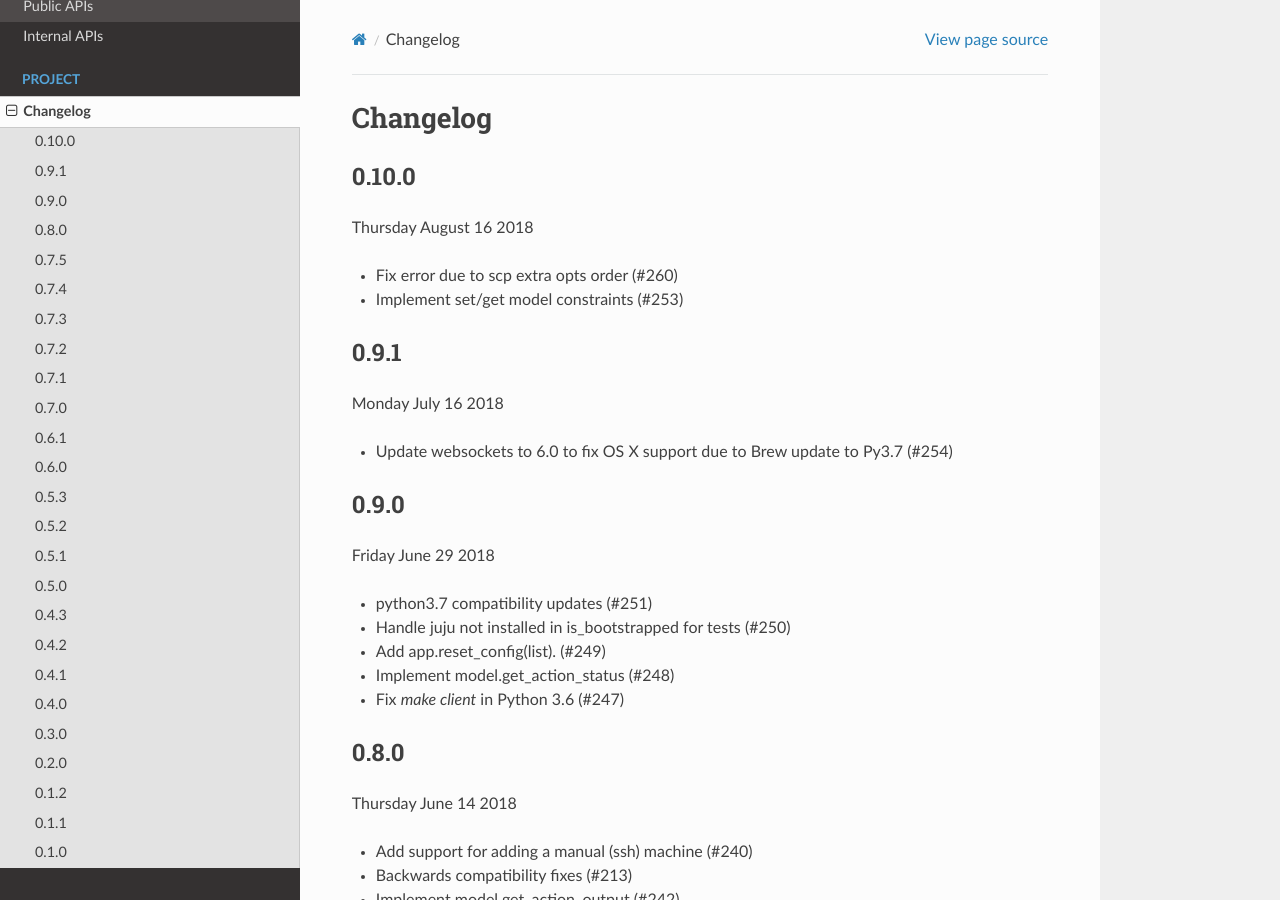
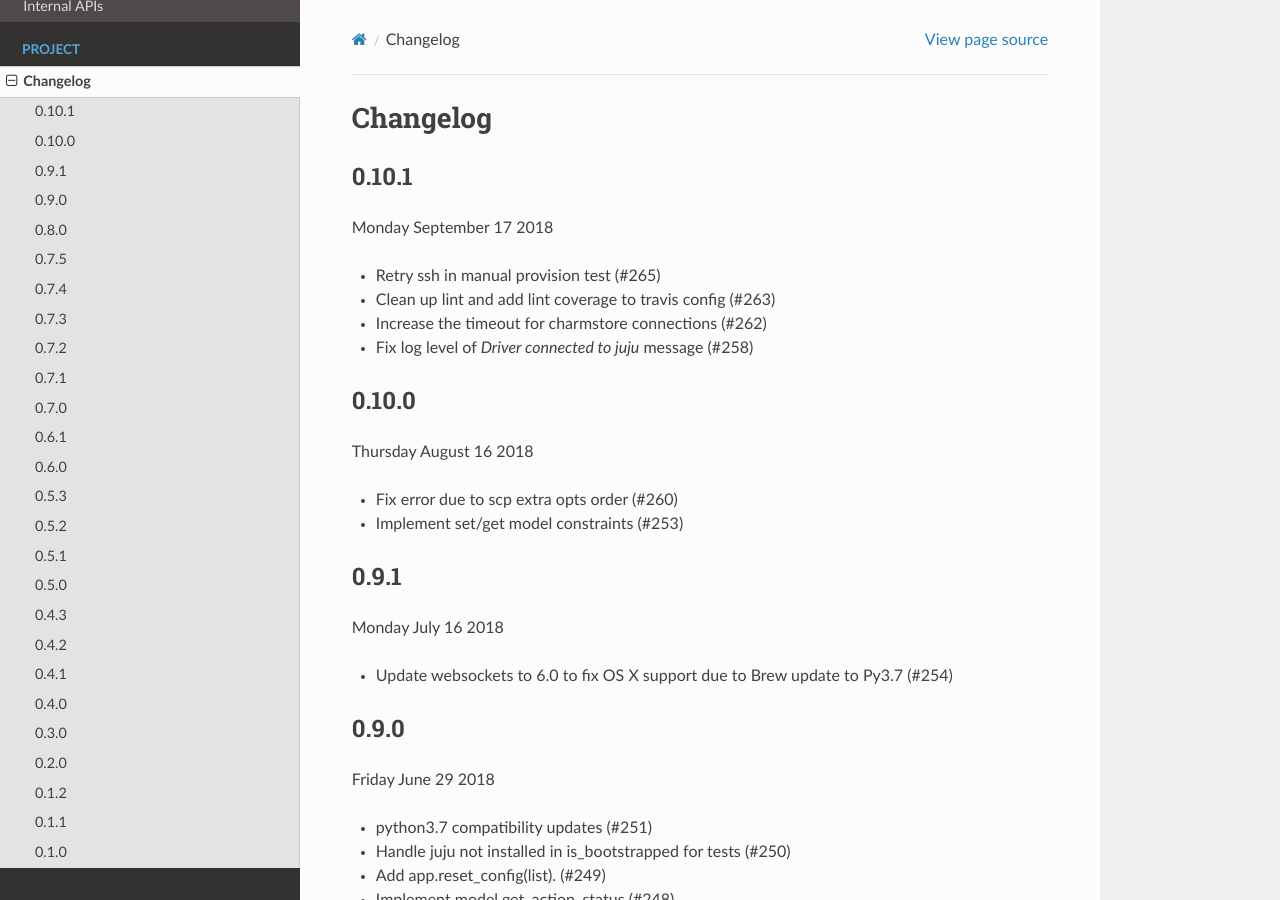
Before and after one commit to juju/python-libjuju, a Sphinx documentation site: the page built from docs/changelog.rst, in a window 1280 px wide and 900 px high. Built offline with Sphinx 7.4.7 and the Read the Docs theme 2.0.0, drawn with Linux system fonts in a browser that asks for light colours; pages that are not in the unit, such as notebooks, are missing from menus.

Commit message:
Update version and changelog for 0.10.1

```diff
--- a/docs/changelog.rst
+++ b/docs/changelog.rst
@@ -1,5 +1,15 @@
 Changelog
 ---------
+
+0.10.1
+^^^^^^
+Monday September 17 2018
+
+* Retry ssh in manual provision test (#265)
+* Clean up lint and add lint coverage to travis config (#263)
+* Increase the timeout for charmstore connections (#262)
+* Fix log level of `Driver connected to juju` message (#258)
+
 
 0.10.0
 ^^^^^^
```
Also changed, not shown: 1 other file.
